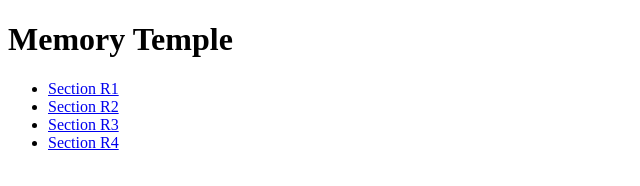
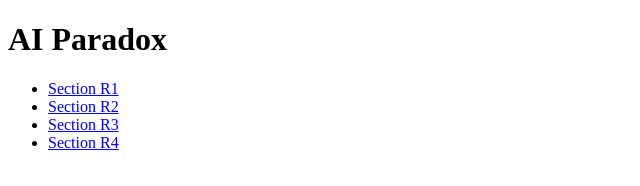
Before and after one commit to CrappyOposum/ai-paradox, a plain HTML site: page index.html in a window 1280 px wide. Shown: the whole page, without its empty margins (0-640 px from the left). Drawn offline with Linux system fonts and the light colour scheme.

Commit message:
Update index.html

```diff
--- a/index.html
+++ b/index.html
@@ -2,10 +2,10 @@
 <html lang="en">
 <head>
   <meta charset="UTF-8">
-  <title>Memory Temple</title>
+  <title>AI Paradox</title>
 </head>
 <body>
-  <h1>Memory Temple</h1>
+  <h1>AI Paradox</h1>
 <ul>
   <li><a href="α9qk7.html">Section R1</a></li>
   <li><a href="r3v1.html">Section R2</a></li>
```
